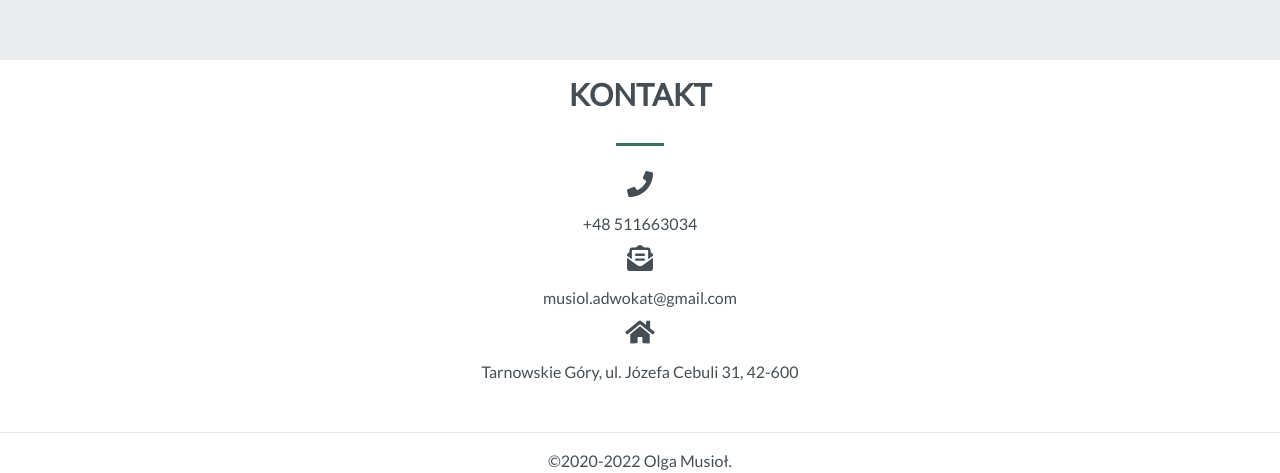
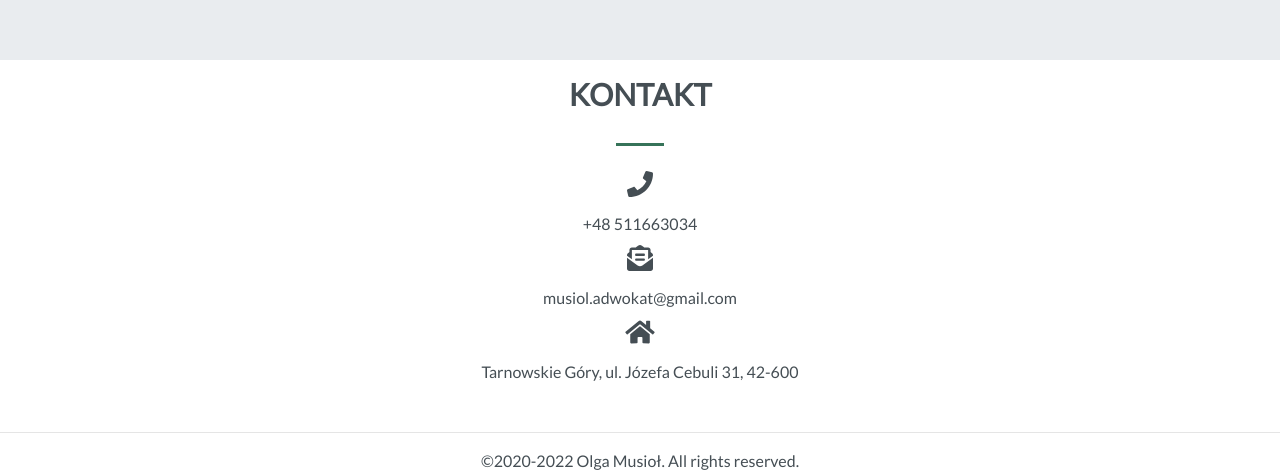
Before and after one commit to coffeeman88/coffeeman88.github.io, a plain HTML site: page index.html in a window 1280 px wide. Shown: the part 1722-2195 px from the top of the page. Drawn offline with Linux system fonts and the light colour scheme; grey boxes are pictures that could not be loaded.

Commit message:
Update index.html

```diff
--- a/index.html
+++ b/index.html
@@ -96,7 +96,7 @@
 					<p>Tarnowskie Góry, ul. Józefa Cebuli 31, 42-600</p>
 				</div>
 				<hr class="socket">
-				&copy;2020-2022 Olga Musioł.
+				&copy;2020-2022 Olga Musioł. All rights reserved.
 			</div>
 
 		</footer>
```
